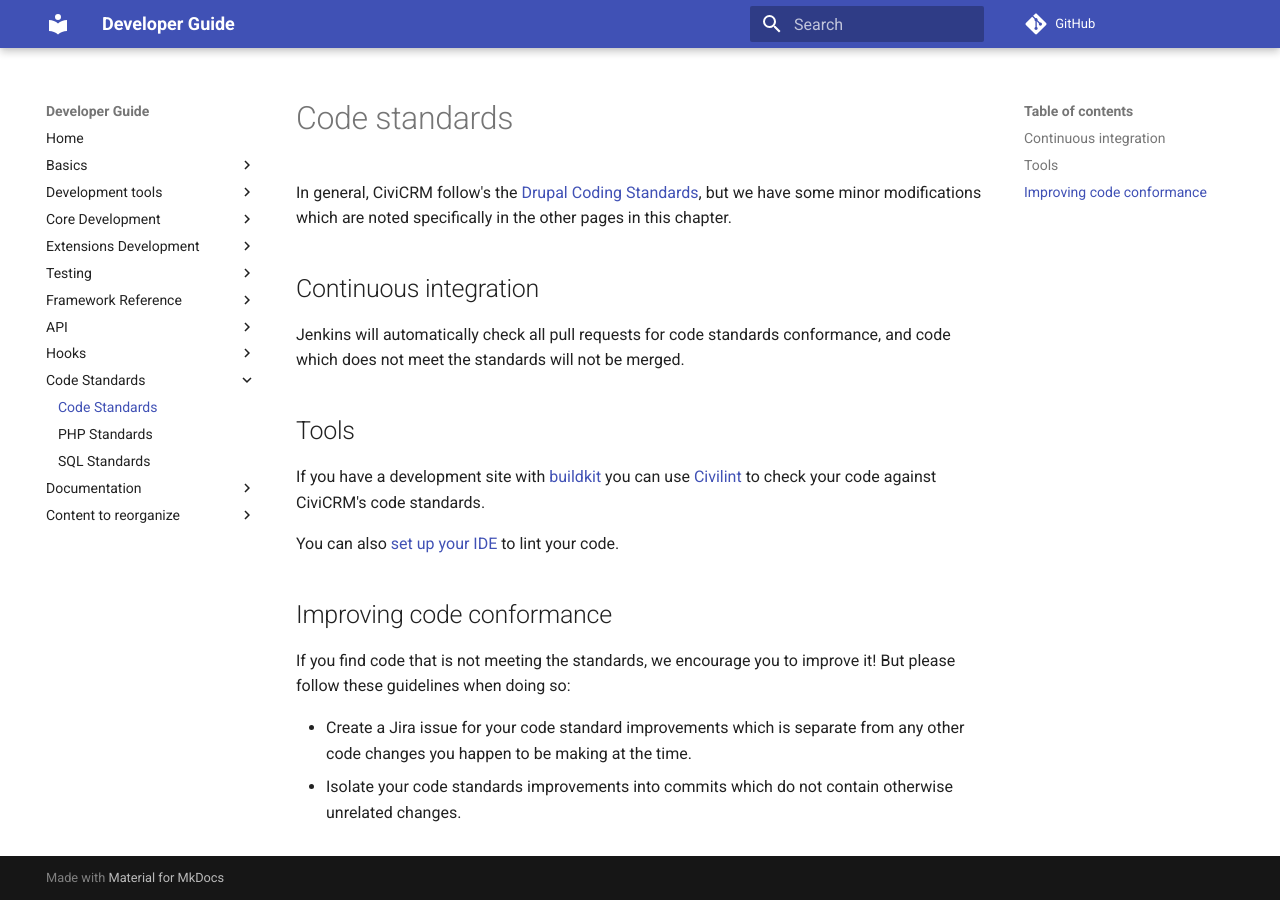
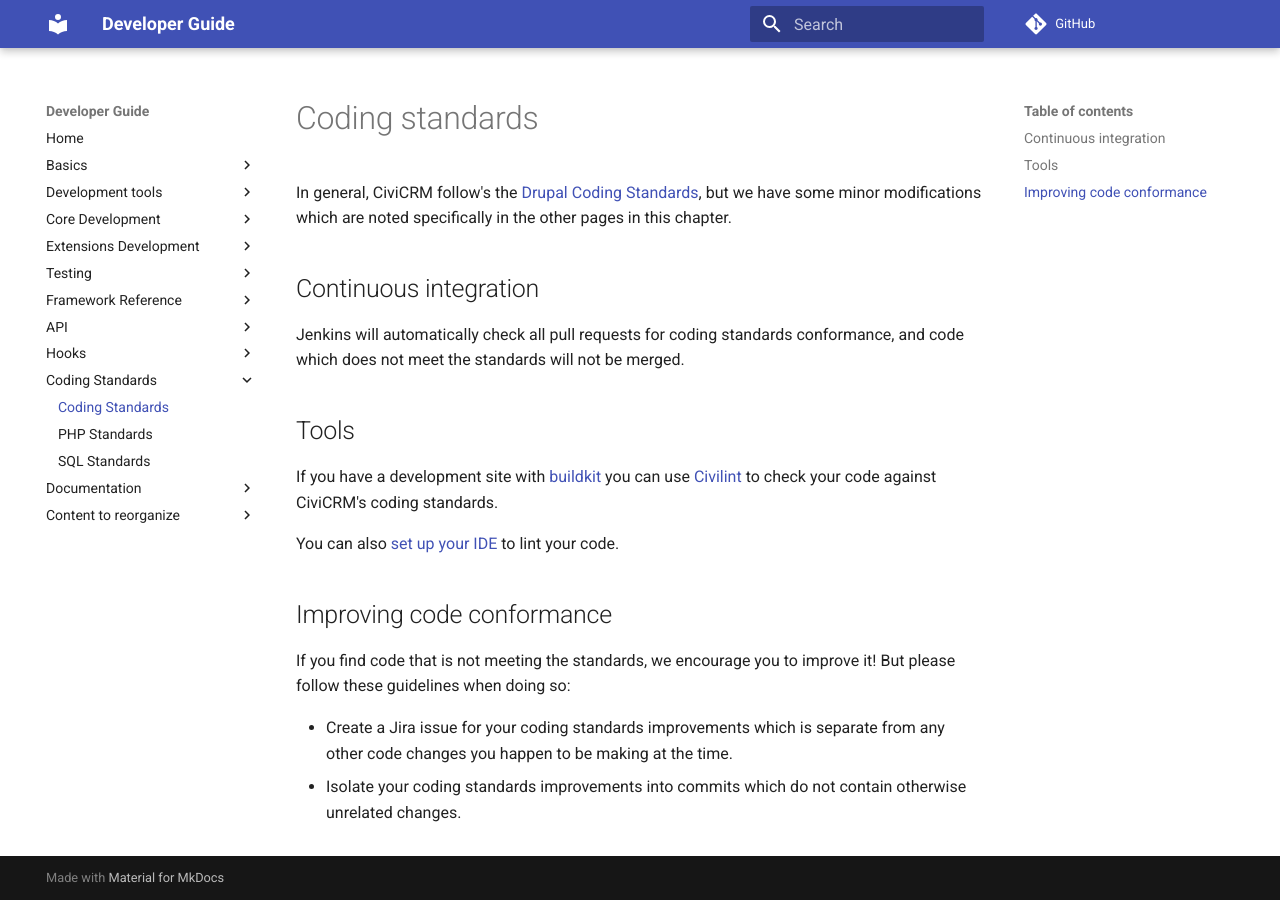
Before and after one commit to civicrm/civicrm-dev-docs, an MkDocs documentation site: the page built from docs/standards/index.md, in a window 1280 px wide. Built offline with MkDocs 1.6.1 and Material for MkDocs 9.7.7, drawn with Linux system fonts in a browser that asks for light colours; comment, search, counter and statistics services are not loaded; old or Windows-style settings are respelled for this version of MkDocs.

Commit message:
Change "Code standards" to "Coding standards"

```diff
--- a/docs/standards/index.md
+++ b/docs/standards/index.md
@@ -1,15 +1,15 @@
-# Code standards
+# Coding standards
 
 In general, CiviCRM follow's the [Drupal Coding Standards](https://www.drupal.org/docs/develop/standards), but we have some minor modifications which are noted specifically in the other pages in this chapter.
 
 ## Continuous integration
 
-Jenkins will automatically check all pull requests for code standards conformance, and code which does not meet the standards will not be merged.
+Jenkins will automatically check all pull requests for coding standards conformance, and code which does not meet the standards will not be merged.
 
 
 ## Tools
 
-If you have a development site with [buildkit]() you can use [Civilint](/tools/civilint.md) to check your code against CiviCRM's code standards.
+If you have a development site with [buildkit]() you can use [Civilint](/tools/civilint.md) to check your code against CiviCRM's coding standards.
 
 You can also [set up your IDE](https://wiki.civicrm.org/confluence/display/CRMDOC/IDE+Settings+to+Meet+Coding+Standards) to lint your code.
 
@@ -18,5 +18,5 @@ You can also [set up your IDE](https://wiki.civicrm.org/confluence/display/CRMDO
 
 If you find code that is not meeting the standards, we encourage you to improve it! But please follow these guidelines when doing so:
 
-* Create a Jira issue for your code standard improvements which is separate from any other code changes you happen to be making at the time.
-* Isolate your code standards improvements into commits which do not contain otherwise unrelated changes.
+* Create a Jira issue for your coding standards improvements which is separate from any other code changes you happen to be making at the time.
+* Isolate your coding standards improvements into commits which do not contain otherwise unrelated changes.
--- a/mkdocs.yml
+++ b/mkdocs.yml
@@ -202,8 +202,8 @@ pages:
     - hook_civicrm_tokens: hooks/hook_civicrm_tokens.md
     - hook_civicrm_tokenValues: hooks/hook_civicrm_tokenValues.md
     - hook_civicrm_unhandledException: hooks/hook_civicrm_unhandledException.md
-- Code Standards:
-  - Code Standards: standards/index.md
+- Coding Standards:
+  - Coding Standards: standards/index.md
   - PHP Standards: standards/php.md
   - SQL Standards: standards/sql.md
   # Javascript: standards/js.md
```
Also changed, not shown: docs/documentation/extensions.md (+1 -1 lines), docs/documentation/index.md (+1 -1 lines), docs/documentation/markdown.md (+3 -3 lines).
